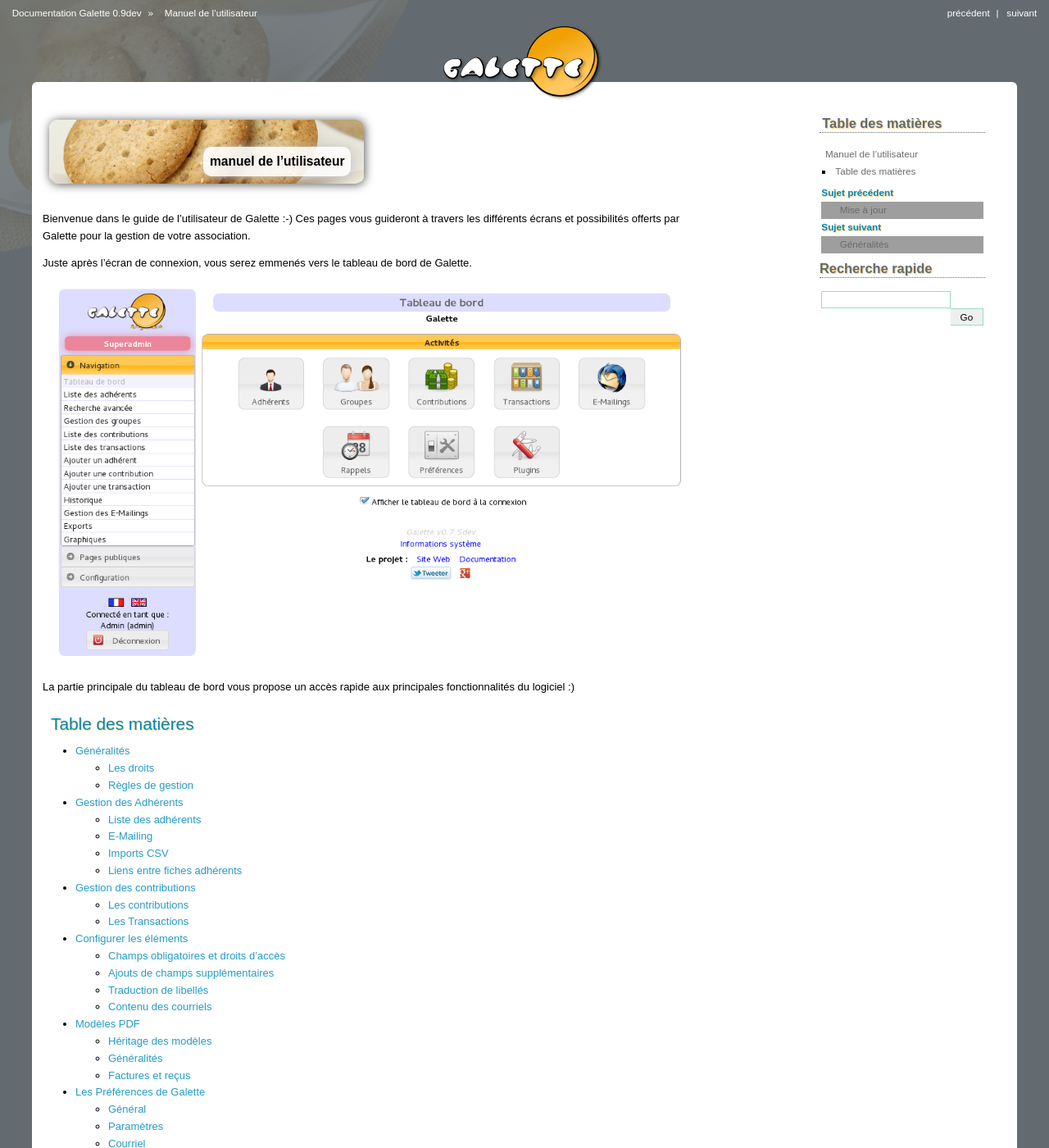
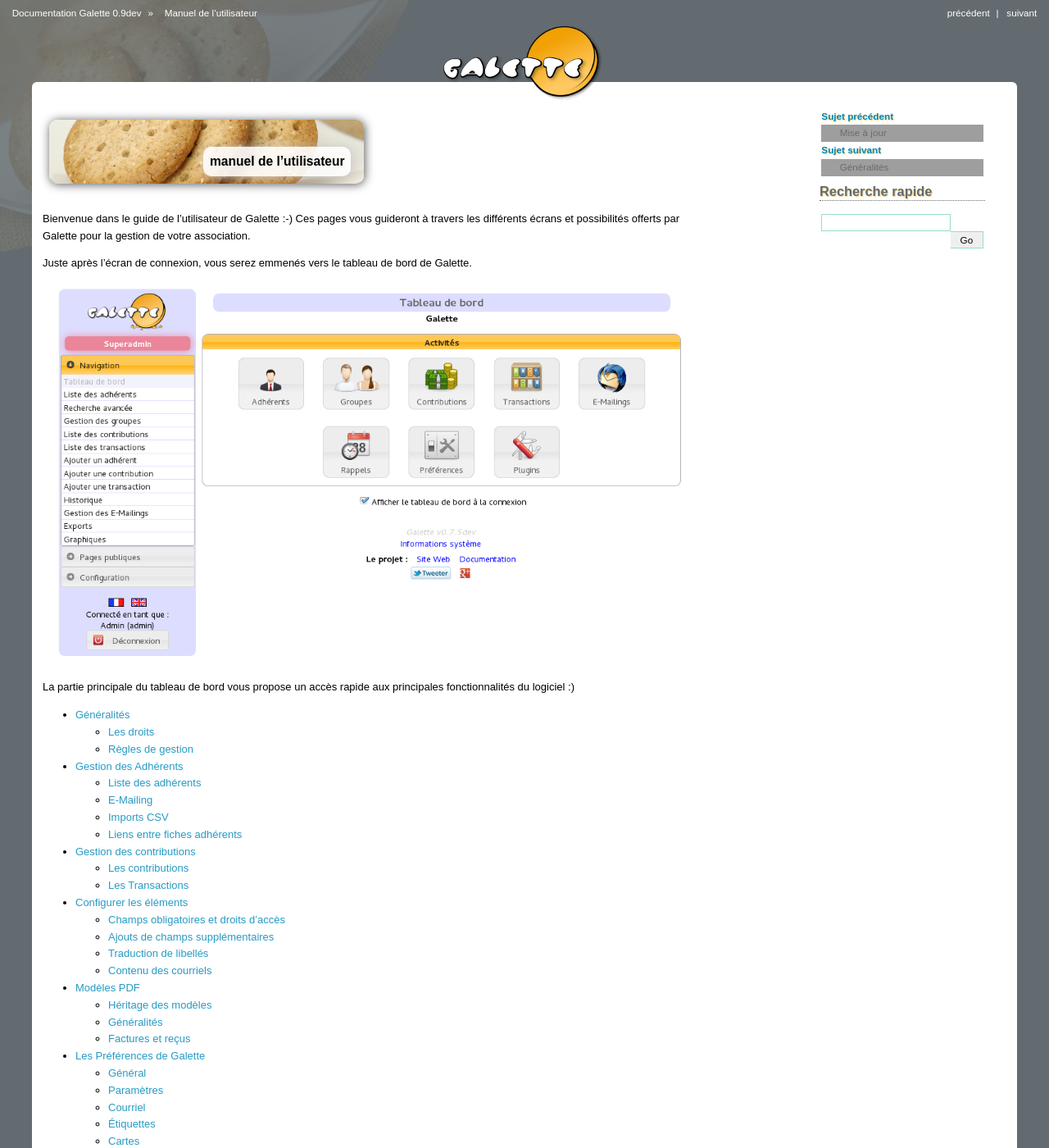
Before and after one commit to galette/galettedoc, a Sphinx documentation site: the page built from source/usermanual/index.rst, in a window 1280 px wide and 1400 px high. Shown: the whole window at 82% size. Built offline with Sphinx 7.4.7, drawn with Linux system fonts in a browser that asks for light colours; grey boxes are pictures that could not be loaded.

Commit message:
Supression d'un titre inutile

```diff
--- a/source/usermanual/index.rst
+++ b/source/usermanual/index.rst
@@ -22,9 +22,6 @@
 
 La partie principale du tableau de bord vous propose un accès rapide aux principales fonctionnalités du logiciel :)
 
-Table des matières
-------------------
-
 .. toctree::
    :maxdepth: 2
 
```
